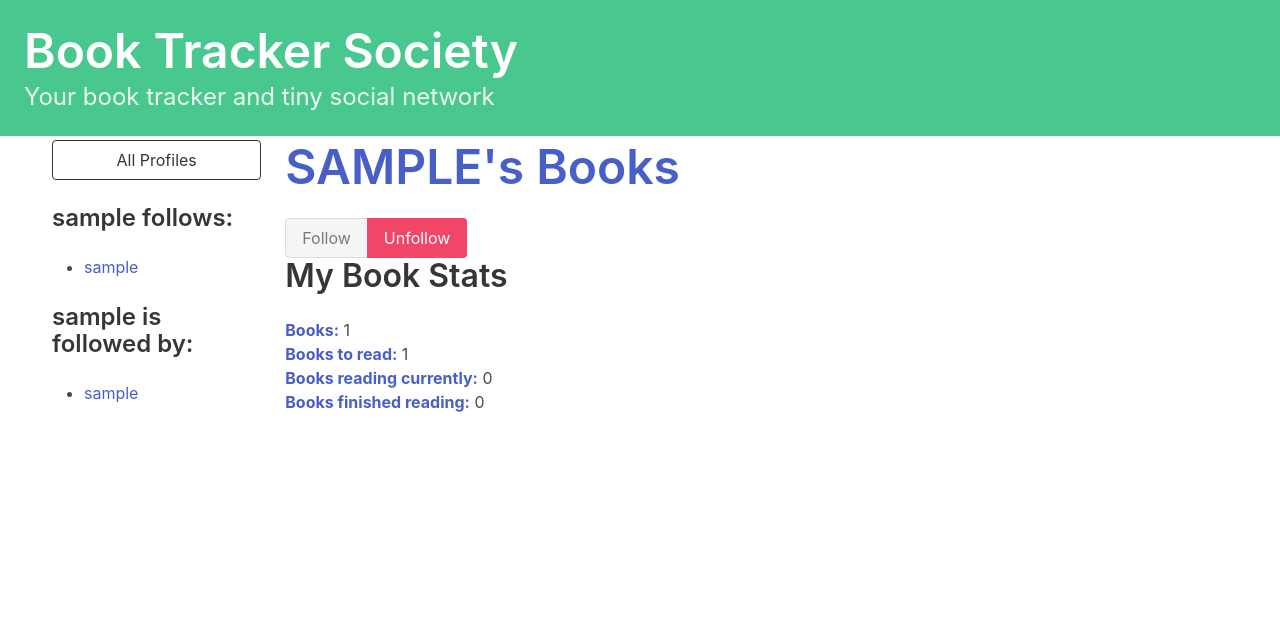
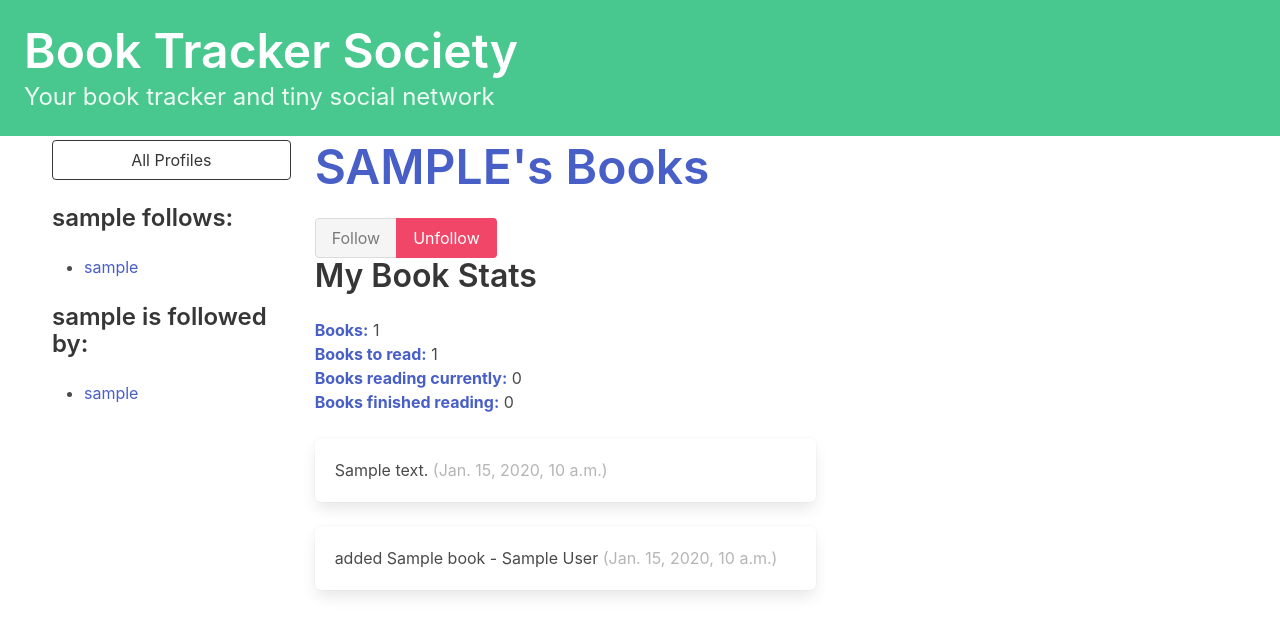
Before and after one commit to snhkn/django-book-tracker-society, a Django app: page /profile/1 in a window 1280 px wide. Shown: the top 635 px of the page. Run offline with Django 5.2, Linux system fonts and the light colour scheme; a user stored in the database is signed in; tables that the repository leaves empty hold one stand-in row (values such as "Sample post").

Commit message:
Create backend logic for feeds and notes and display them on the front end

```diff
--- a/core/admin.py
+++ b/core/admin.py
@@ -1,6 +1,6 @@
 from django.contrib import admin
 from django.contrib.auth.models import User, Group
-from .models import Profile, UserBook, Book
+from .models import Profile, UserBook, Book, Feed, Note
 
 
 class UserBookInline(admin.TabularInline):
@@ -27,3 +27,5 @@ admin.site.register(User, UserAdmin)
 admin.site.unregister(Group)
 admin.site.register(Profile, ProfileAdmin)
 admin.site.register(Book)
+admin.site.register(Feed)
+admin.site.register(Note)
--- a/core/models.py
+++ b/core/models.py
@@ -2,6 +2,7 @@ from django.db import models
 from django.contrib.auth.models import User
 from django.db.models.signals import post_save
 from django.dispatch import receiver
+from django.utils import timezone
 
 
 @receiver(post_save, sender=User)
@@ -51,3 +52,32 @@ class UserBook(models.Model):
 
     def __str__(self):
         return f"{self.user.user.username} - {self.book.title} ({self.status})"
+
+
+class Feed(models.Model):
+    ACTION_CHOICES = [
+        ('added', 'Added to read list'),
+        ('reading', 'Started reading'),
+        ('finished', 'Finished reading'),
+    ]
+
+    user = models.ForeignKey(User,
+                             related_name="feeds",
+                             on_delete=models.CASCADE)
+    book = models.ForeignKey('Book', on_delete=models.CASCADE)
+    action = models.CharField(max_length=20, choices=ACTION_CHOICES)
+    timestamp = models.DateTimeField(default=timezone.now)
+
+    def __str__(self):
+        return f"{self.user.username} {self.get_action_display()} {self.book.title}"
+
+
+class Note(models.Model):
+    user = models.ForeignKey(User,
+                             related_name="notes",
+                             on_delete=models.CASCADE)
+    content = models.TextField(max_length=280)
+    timestamp = models.DateTimeField(auto_now_add=True)
+
+    def __str__(self):
+        return f"{self.user.username}: {self.content[:30]}"
--- a/core/templates/core/profile.html
+++ b/core/templates/core/profile.html
@@ -76,6 +76,29 @@
                 <li><strong><a href="{% url 'core:filtered_books' 'finished' %}">Books finished reading:</a></strong> {{ num_finished }}</li>
             </ul>
         </div>
+
+        <div class="content">
+        {% for note in profile.user.notes.all %}
+            <div class="box">
+                {{ note.content }}
+                <span class="is-small has-text-grey-light">
+                    ({{ note.timestamp }})
+                </span>
+            </div>
+        {% endfor %}
+        </div>
+
+        <div class="content">
+        {% for feed in profile.user.feeds.all %}
+            <div class="box">
+                {{ feed.action }} {{feed.book}}
+                <span class="is-small has-text-grey-light">
+                    ({{ feed.timestamp }})
+                </span>
+            </div>
+        {% endfor %}
+        </div>
+
     </div>
 </div>
 
--- a/core/views.py
+++ b/core/views.py
@@ -4,7 +4,7 @@ from .models import Book, UserBook, Profile
 
 
 def dashboard(request):
-    return render(request, "base.html")
+    return render(request, "core/dashboard.html")
 
 
 def profile_list(request):
```
Also changed, not shown: core/templates/core/dashboard.html (+34 -9 lines), core/migrations/0005_feed_note.py (added), core/migrations/0006_alter_feed_user_alter_note_user.py (added).
